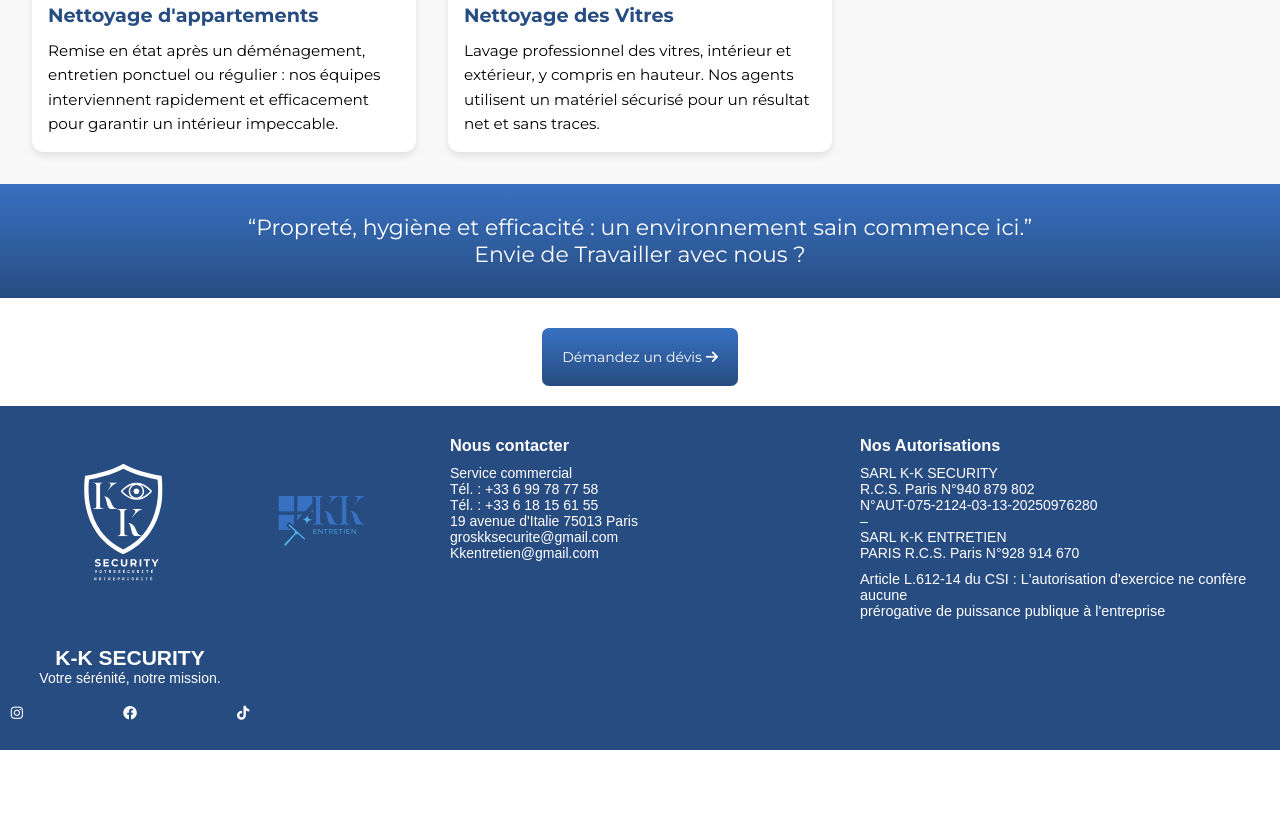
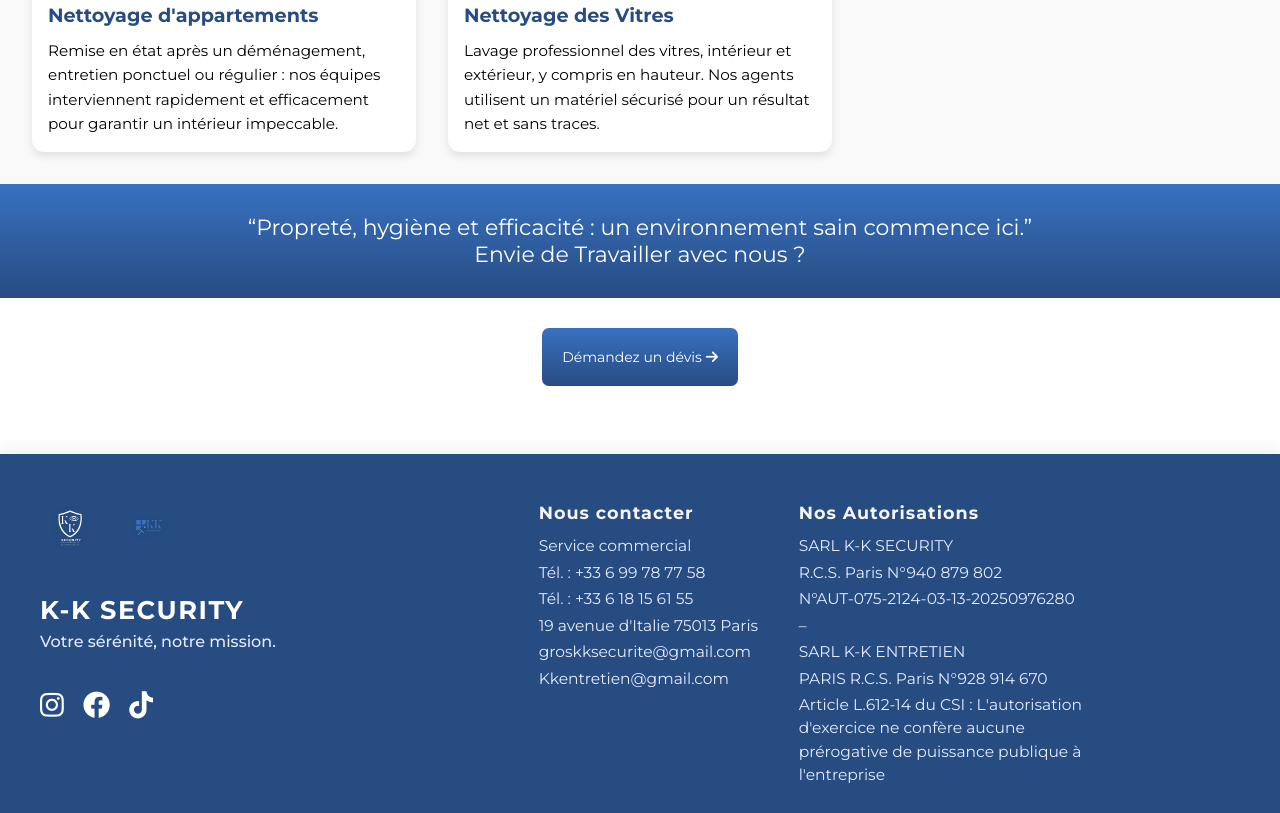
Before and after one commit to Noumouni/Projet-Concret-K-K-Security, a plain HTML site: page index.HTML in a window 1280 px wide. Shown: the part 3406-4219 px from the top of the page. Before the commit the page ends 4156 px from the top, so only its background shows below. Drawn offline with Linux system fonts and the light colour scheme; a web font is replaced by a local one.

Commit message:
"Ajout du carroussel"

```diff
--- a/CSS/contact.css
+++ b/CSS/contact.css
@@ -255,79 +255,104 @@ button:hover {
 
 
 
-  footer {
-    background-color:#1F2A44;
+
+.footer {
+  background: #274c81;
   color: #fff;
-    padding: 40px 30px;
-    font-family: sans-serif;
+  padding: 3rem 0 1.5rem 0;
+  font-family: "Montserrat", sans-serif;
+  box-shadow: 0 -4px 16px rgba(0,0,0,0.07);
+  margin-top: 3rem;
 }
 
 .footer-content {
   display: flex;
-    flex-wrap: wrap;
   justify-content: space-between;
+  gap: 3rem;
   max-width: 1200px;
   margin: 0 auto;
-    gap: 40px;
-    align-items: flex-start;
+  flex-wrap: wrap;
 }
 
 .footer-left {
-    flex: 1;
-    min-width: 200px;
+  flex: 1 1 320px;
+  display: flex;
+  flex-direction: column;
+  gap: 2rem;
 }
 
-  .footer-logo-brand {
+.logo-row {
   display: flex;
-    flex-direction: column;
-    align-items: flex-start;
+  gap: 1.5rem;
+  align-items: center;
 }
 
 .footer-logo {
   width: 60px;
   height: auto;
-    margin-bottom: 10px;
+  filter: drop-shadow(0 2px 4px rgba(0,0,0,0.12));
 }
 
 .footer-brand h2 {
+  font-size: 1.6rem;
   margin: 0;
-    font-size: 1.4rem;
-    font-weight: bold;
+  letter-spacing: 1.5px;
 }
 
 .footer-brand p {
-    margin-top: 5px;
-    font-style: italic;
-    font-size: 0.95rem;
+  font-size: 1rem;
+  margin: 0.4rem 0 0 0;
+  color: #e4eaff;
+  font-weight: 500;
+}
+
+.icone-footer {
+  display: flex;
+  gap: 1.2rem;
+  align-items: center;
+  margin-top: 0.5rem;
+}
+
+.icone-footer i {
+  font-size: 1.7rem;
+  color: #fff;
+  transition: color 0.2s, transform 0.2s;
+  cursor: pointer;
+}
+.icone-footer i:hover {
+  color: #f5f5f5;
+  transform: scale(1.13);
 }
 
 .footer-right {
   display: flex;
-    flex: 3;
-    justify-content: space-between;
+  gap: 2.5rem;
+  flex: 2 1 440px;
   flex-wrap: wrap;
-    gap: 40px;
 }
 
 .footer-column {
   min-width: 220px;
-    flex: 1;
+  max-width: 330px;
 }
 
 .footer-column h3 {
-    margin-bottom: 10px;
   font-size: 1.1rem;
+  margin-bottom: 0.7rem;
   font-weight: bold;
-    text-align: center;
+  color: #f5f5f5;
+  letter-spacing: 1px;
 }
 
 .footer-column p {
-    margin: 5px 0;
+  font-size: 0.97rem;
+  margin: 0.2rem 0;
+  color: #e4eaff;
   line-height: 1.5;
 }
 
 .footer-legal {
-    margin-top: 10px;
-    font-size: 0.85rem;
-    font-style: italic;
+  font-size: 0.86rem;
+  color: #d6e2ff;
+  margin-top: 0.6rem;
 }
--- a/CSS/propos.css
+++ b/CSS/propos.css
@@ -122,12 +122,11 @@ header{
 }
 
 
-/* === Style général === */
+
 main {
   max-width: 1200px;
   margin: 0 auto;
   padding: 2rem;
-  font-family: 'Segoe UI', sans-serif;
   color: #333;
   background-color: #F5F5F5;
   animation: fadeInUp 1s ease-in-out;
@@ -237,83 +236,103 @@ aside img:hover {
 }
 
 
-
-
-
-
 .footer {
-    background-color:#1F2A44;
+  background: #274c81;
   color: #fff;
-    padding: 40px 30px;
-    font-family: sans-serif;
+  padding: 3rem 0 1.5rem 0;
+  font-family: "Montserrat", sans-serif;
+  box-shadow: 0 -4px 16px rgba(0,0,0,0.07);
+  margin-top: 3rem;
 }
 
 .footer-content {
   display: flex;
-    flex-wrap: wrap;
   justify-content: space-between;
+  gap: 3rem;
   max-width: 1200px;
   margin: 0 auto;
-    gap: 40px;
-    align-items: flex-start;
-
+  flex-wrap: wrap;
 }
 
 .footer-left {
-    flex: 1;
-    min-width: 200px;
+  flex: 1 1 320px;
+  display: flex;
+  flex-direction: column;
+  gap: 2rem;
 }
 
-  .footer-logo-brand {
+.logo-row {
   display: flex;
-    flex-direction: column;
-    align-items: flex-start;
+  gap: 1.5rem;
+  align-items: center;
 }
 
 .footer-logo {
-    width: 200px;
+  width: 60px;
   height: auto;
-    margin-bottom: 10px;
+  filter: drop-shadow(0 2px 4px rgba(0,0,0,0.12));
 }
 
 .footer-brand h2 {
+  font-size: 1.6rem;
   margin: 0;
-    font-size: 1.4rem;
-    font-weight: bold;
-    color: white;
+  letter-spacing: 1.5px;
 }
 
 .footer-brand p {
-    margin-top: 5px;
-    font-style: italic;
-    font-size: 0.95rem;
+  font-size: 1rem;
+  margin: 0.4rem 0 0 0;
+  color: #e4eaff;
+  font-weight: 500;
+}
+
+.icone-footer {
+  display: flex;
+  gap: 1.2rem;
+  align-items: center;
+  margin-top: 0.5rem;
+}
+
+.icone-footer i {
+  font-size: 1.7rem;
+  color: #fff;
+  transition: color 0.2s, transform 0.2s;
+  cursor: pointer;
+}
+.icone-footer i:hover {
+  color: #f5f5f5;
+  transform: scale(1.13);
 }
 
 .footer-right {
   display: flex;
-    flex: 3;
-    justify-content: space-between;
+  gap: 2.5rem;
+  flex: 2 1 440px;
   flex-wrap: wrap;
-    gap: 40px;
 }
 
 .footer-column {
   min-width: 220px;
-    flex: 1;
+  max-width: 330px;
 }
 
 .footer-column h3 {
-    margin-bottom: 10px;
+  font-size: 1.1rem;
+  margin-bottom: 0.7rem;
   font-weight: bold;
+  color: #f5f5f5;
+  letter-spacing: 1px;
 }
 
 .footer-column p {
-    margin: 5px 0;
+  font-size: 0.97rem;
+  margin: 0.2rem 0;
+  color: #e4eaff;
   line-height: 1.5;
 }
 
 .footer-legal {
-    margin-top: 10px;
-    font-size: 0.85rem;
-    font-style: italic;
+  font-size: 0.86rem;
+  color: #d6e2ff;
+  margin-top: 0.6rem;
 }
--- a/CSS/style.css
+++ b/CSS/style.css
@@ -332,9 +332,7 @@ padding: 30px;
   color:#274c81  ;
 }
 
-.entretien-subtitle{
 
-}
 
 .back-g{
 background: linear-gradient(to bottom, #3871c1, #274c81);
@@ -378,73 +376,101 @@ padding: 30px;
 
 .footer {
   background: #274c81;
-  padding: 30px;
-  color: white;
-  font-family: Arial, sans-serif;
+  color: #fff;
+  padding: 3rem 0 1.5rem 0;
+  font-family: "Montserrat", sans-serif;
+  box-shadow: 0 -4px 16px rgba(0,0,0,0.07);
+  margin-top: 3rem;
 }
 
 .footer-content {
   display: flex;
   justify-content: space-between;
+  gap: 3rem;
+  max-width: 1200px;
+  margin: 0 auto;
   flex-wrap: wrap;
-  gap: 20px;
 }
 
-.icone-footer{
-  display: flex;
-  gap: 100px;
-  margin-right: 200px;
-  margin-top: 20px;
-}
 .footer-left {
-  flex: 1;
-  min-width: 300px;
+  flex: 1 1 320px;
   display: flex;
   flex-direction: column;
-  align-items: center;
+  gap: 2rem;
 }
 
 .logo-row {
   display: flex;
-  gap: 15px;
+  gap: 1.5rem;
   align-items: center;
-  justify-content: center;
 }
 
 .footer-logo {
-  height: 200px;
-  width: auto;
+  width: 60px;
+  height: auto;
+  filter: drop-shadow(0 2px 4px rgba(0,0,0,0.12));
 }
 
-.footer-brand {
-  text-align: center;
-  margin-top: 10px;
-  margin-right: 200px;
+.footer-brand h2 {
+  font-size: 1.6rem;
+  margin: 0;
+  letter-spacing: 1.5px;
 }
 
+.footer-brand p {
+  font-size: 1rem;
+  margin: 0.4rem 0 0 0;
+  color: #e4eaff;
+  font-weight: 500;
+}
 
+.icone-footer {
+  display: flex;
+  gap: 1.2rem;
+  align-items: center;
+  margin-top: 0.5rem;
+}
+
+.icone-footer i {
+  font-size: 1.7rem;
+  color: #fff;
+  transition: color 0.2s, transform 0.2s;
+  cursor: pointer;
+}
+.icone-footer i:hover {
+  color: #f5f5f5;
+  transform: scale(1.13);
+}
 
 .footer-right {
-  flex: 2;
-  min-width: 300px;
   display: flex;
-  justify-content: space-between;
-  gap: 20px;
+  gap: 2.5rem;
+  flex: 2 1 440px;
+  flex-wrap: wrap;
 }
 
 .footer-column {
-  flex: 1;
-  min-width: 200px;
+  min-width: 220px;
+  max-width: 330px;
 }
 
 .footer-column h3 {
-  margin-bottom: 10px;
-  color: white;
+  font-size: 1.1rem;
+  margin-bottom: 0.7rem;
+  font-weight: bold;
+  color: #f5f5f5;
+  letter-spacing: 1px;
+}
+
+.footer-column p {
+  font-size: 0.97rem;
+  margin: 0.2rem 0;
+  color: #e4eaff;
+  line-height: 1.5;
 }
 
 .footer-legal {
-  font-size: 0.9rem;
-  color: #666;
-  margin-top: 10px;
-  color: white;
+  font-size: 0.86rem;
+  color: #d6e2ff;
+  margin-top: 0.6rem;
 }
--- a/script/script.js
+++ b/script/script.js
@@ -0,0 +1,18 @@
+const slides = [
+	{
+		"image":"slide1.JPG",
+
+	},
+	{
+		"image":"slide2.JPG",
+
+	},
+	{
+		"image":"slide3.JPG",
+
+	},
+	{
+		"image":"slide4.JPG",
+
+	}
+]
```
Also changed, not shown: a-propos.html (+17 -0 lines), assets/slide1.JPG (renamed from assets/4a375fa3-f98c-448f-b7d1-8c363598596d.JPG), assets/slide2.JPG (renamed from assets/089ff0b3-e4bb-4aef-ad04-a87335980f15.JPG), assets/slide3.JPG (renamed from assets/c1ac4a1d-b732-4ba7-80d6-5dcdac86f949.JPG), assets/slide4.JPG (renamed from assets/c056bd34-833d-40c1-a318-bf67b84f631e.JPG), assets/slide5.JPG (renamed from assets/cd369feb-aa4f-4585-ab1b-2707bb1f7612.JPG), assets/slide6.JPG (renamed from assets/e34f62d2-132a-42af-a38d-2778aeaf2b4c.JPG). Lines whose indentation alone changed are shown as unchanged.
